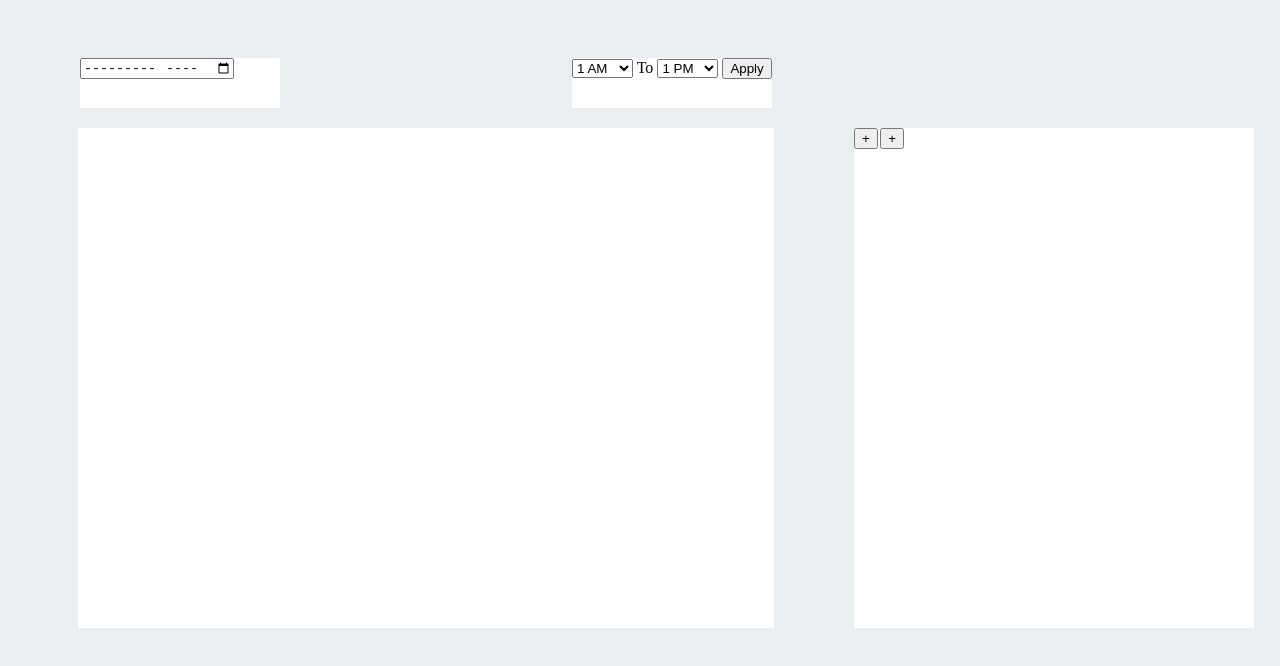
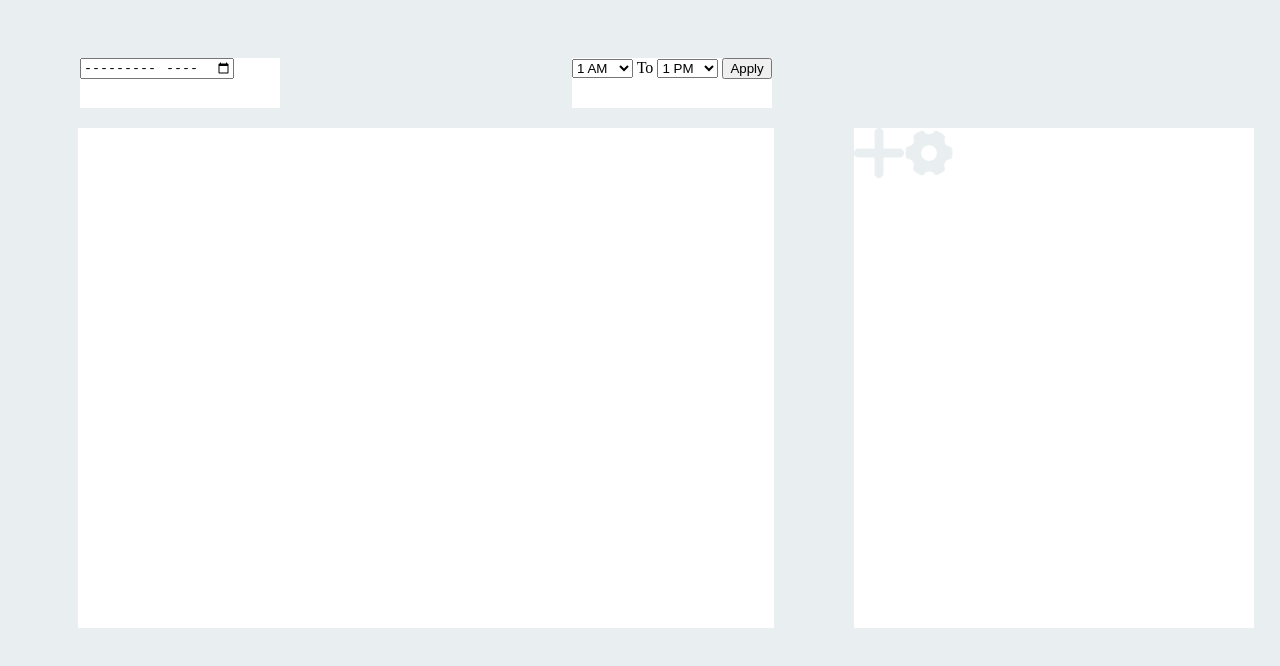
Before and after one commit to ethanchac/schedule-maker, a plain HTML site: page index.html in a window 1280 px wide. Drawn offline with Linux system fonts and the light colour scheme.

Commit message:
added clickable icons

```diff
--- a/index.html
+++ b/index.html
@@ -32,8 +32,8 @@
             <div class="account-info"></div>
             <div class="schedule-creator">
                 <div class="buttons">
-                    <button id="settings">+</button>
-                    <button id="add-person">+</button>
+                    <input type="image" src="plus.png" id="add-person">
+                    <input type="image" src="setting.png" id="settings">
                 </div>
             </div>
         </div>
--- a/style.css
+++ b/style.css
@@ -66,3 +66,11 @@ body {
 .square{
     border: 1px solid rgb(202, 202, 202);
 }
+#settings{
+    width: 50px;
+    height: 50px;
+}
+#add-person{
+    width: 50px;
+    height: 50px;
+}
```
Also changed, not shown: plus.png (added), setting.png (added).
